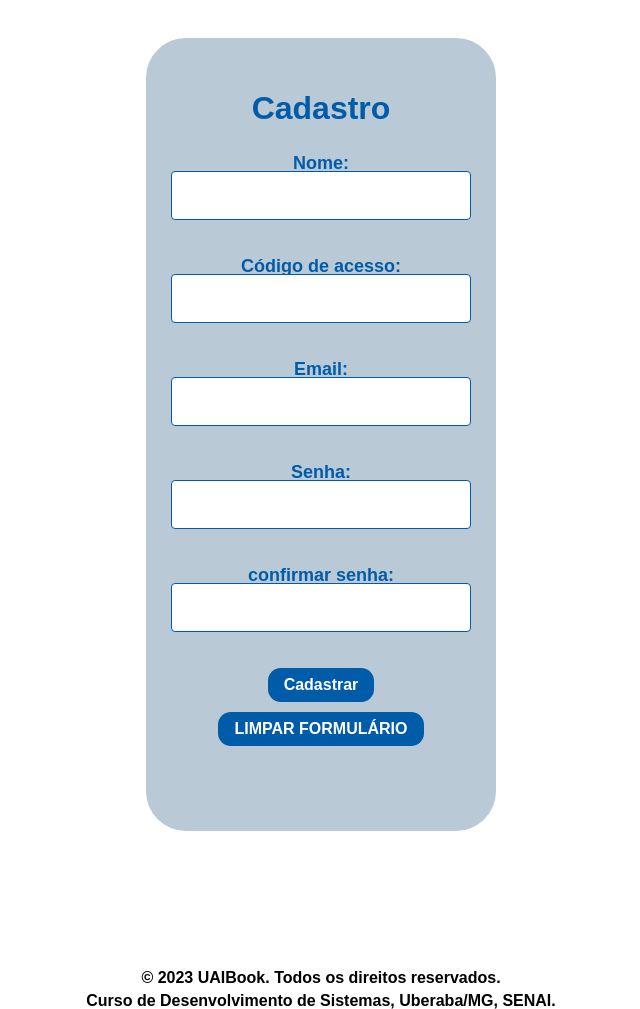
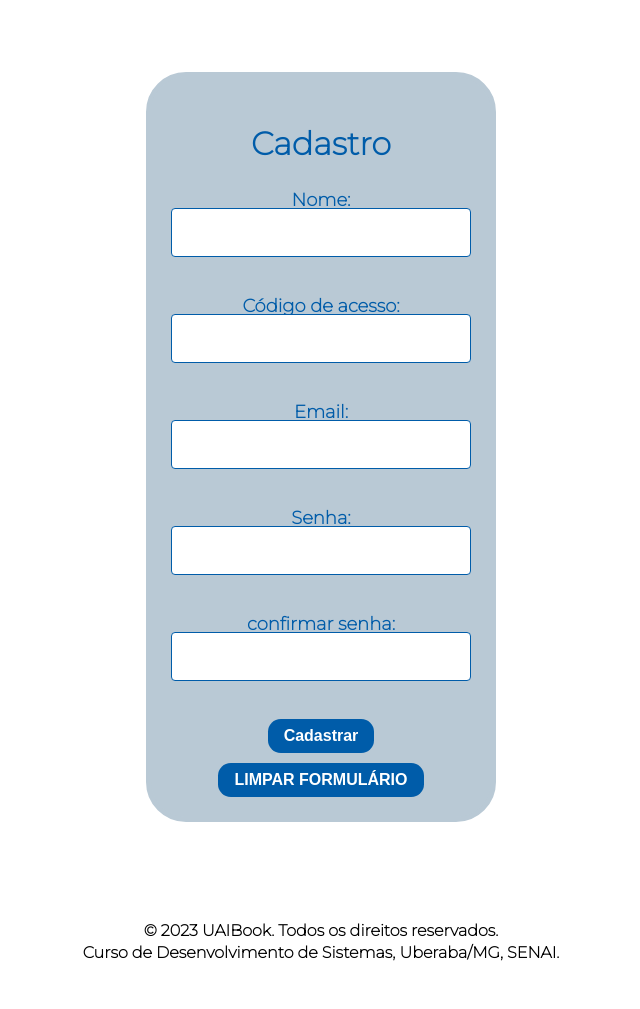
Before and after one commit to LYuri26/Senai-Software, a PHP site: page /cadastro.php in a window 1280 px wide. Shown: the whole page, without its empty margins (319-959 px from the left). After the commit the page ends 961 px from the top, so only its background shows below. Run offline with PHP 8.4, Linux system fonts and the light colour scheme.

Commit message:
Alterações
Alterações e modificações feitas no software

Co-Authored-By: João Victor Martins Deamo <57118631+BatataRaiz@users.noreply.github.com>

```diff
--- a/cadastro.php
+++ b/cadastro.php
@@ -1,13 +1,20 @@
 <!DOCTYPE html>
-<html>
+<html lang="pt-br">
 
 <head>
+    <meta charset="UTF-8">
+    <link rel="icon" type="image/ico" href="config/assets/img/baixar.png">
+    <meta name="viewport" content="width=device-width, initial-scale=1.0">
+    <link rel="stylesheet" href="./config/assets/estilos/cadastro.css">
+    <link rel="preconnect" href="https://fonts.googleapis.com">
+    <link rel="preconnect" href="https://fonts.gstatic.com" crossorigin>
+    <link href="https://fonts.googleapis.com/css2?family=Dancing+Script:wght@700&family=Fira+Sans:ital,wght@1,200&family=Montserrat:wght@200&family=Source+Sans+Pro&display=swap" rel="stylesheet">
     <title>Formulário de Cadastro</title>
+
 </head>
 
 <body>
-    <link rel="stylesheet" href="./config/assets/estilos/cadastro.css">
-
+    <div id="app">
         <form id="forms" method="post" action="cadastro.php">
             <h2>Cadastro</h2>
             <label for="nome">Nome:</label>
@@ -32,9 +39,9 @@
                     <button type="button" id="botao_limpar" onclick="limparFormulario()" class="limpar-button">LIMPAR
                         FORMULÁRIO</button>
                 </div>
+            </div>
         </form>
     </div>
-    </footer>
     <script>
         function limparFormulario() {
             document.getElementById("forms").reset();
--- a/config/assets/estilos/cadastro.css
+++ b/config/assets/estilos/cadastro.css
@@ -4,7 +4,6 @@ body {
   margin: 0;
   padding: 0;
   height: 400px;
-  overflow: hidden;
   border-color: #bdb5b5;
   padding-top: 3%;
   text-align: center;
@@ -132,7 +131,6 @@ button[value="CADASTRAR"],
   box-sizing: border-box;
   margin: 0;
   margin-top: 30%;
-  margin-bottom: 20%;
 }
 
 #botao_limpar:hover {
@@ -142,16 +140,6 @@ button:hover {
   background-color: #c2bcbc;
 }
 
-.rodape {
-  font-family: 'Montserrat', sans-serif;
-  text-align: center;
-  padding-top: 17%;
-  font-weight: bold;
-}
-
-.rodape p {
-  line-height: 0.4;
-}
 
 .link-button1 {
   background-color: transparent;
@@ -192,9 +180,11 @@ button:hover {
 }
 
 .rodape {
-  padding-top: 10vw;
-  width: bold;
-  color: black;
-  font-family: "Arial", sans-serif;
-  line-height: 5px;
+  padding-top: 8vh;
+  font-family: "Montserrat", sans-serif;
+
 }
+.rodape p {
+  font-weight: 600;
+  line-height: 0.4rem;
+}
--- a/config/assets/estilos/login.css
+++ b/config/assets/estilos/login.css
@@ -128,7 +128,7 @@ button:hover {
 .link-button2 {
   background-color: transparent;
   color: #005CA9;
-  font-size: 0.8em;
+  font-size: 0.7em;
   font-weight: bold;
   text-decoration: none;
   padding: 0.3em 0em;
@@ -145,7 +145,7 @@ button:hover {
 .rodape {
   font-family: 'Montserrat', sans-serif;
   text-align: center;
-  padding-top: 17%;
+  padding-top: 7%;
   font-weight: bold;
 }
 
```
Also changed, not shown: cadastro#.php (+56 -13 lines). Lines whose indentation alone changed are shown as unchanged.
